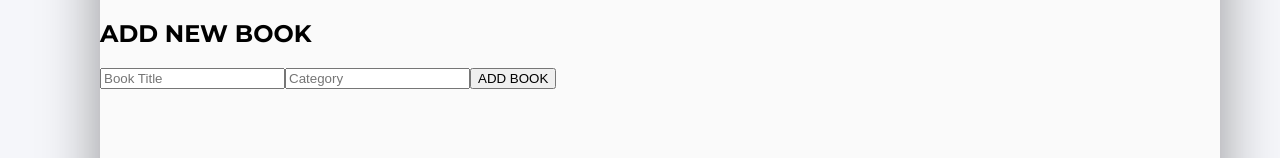
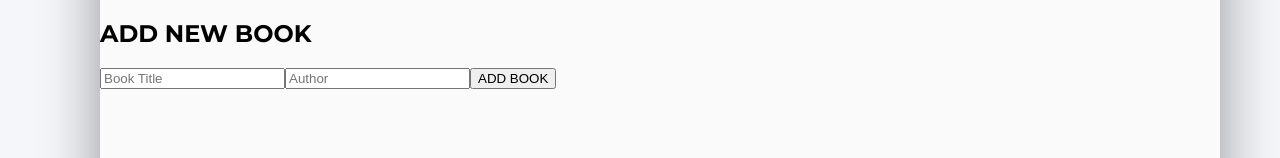
Before and after one commit to Fombi-Favour/bookstore, a React (Create React App) app: page / in a window 1280 px wide. Shown: the part 400-558 px from the top of the page. Built offline with nearby package versions, Linux system fonts and the light colour scheme.

Commit message:
Update AddBooks.jsx

```diff
--- a/src/components/AddBooks.jsx
+++ b/src/components/AddBooks.jsx
@@ -5,7 +5,7 @@ const AddBooks = () => (
     <h2>ADD NEW BOOK</h2>
     <form>
       <input type="text" placeholder="Book Title" />
-      <input type="text" placeholder="Category" />
+      <input type="text" placeholder="Author" />
       <button type="submit">ADD BOOK</button>
     </form>
   </div>
```
